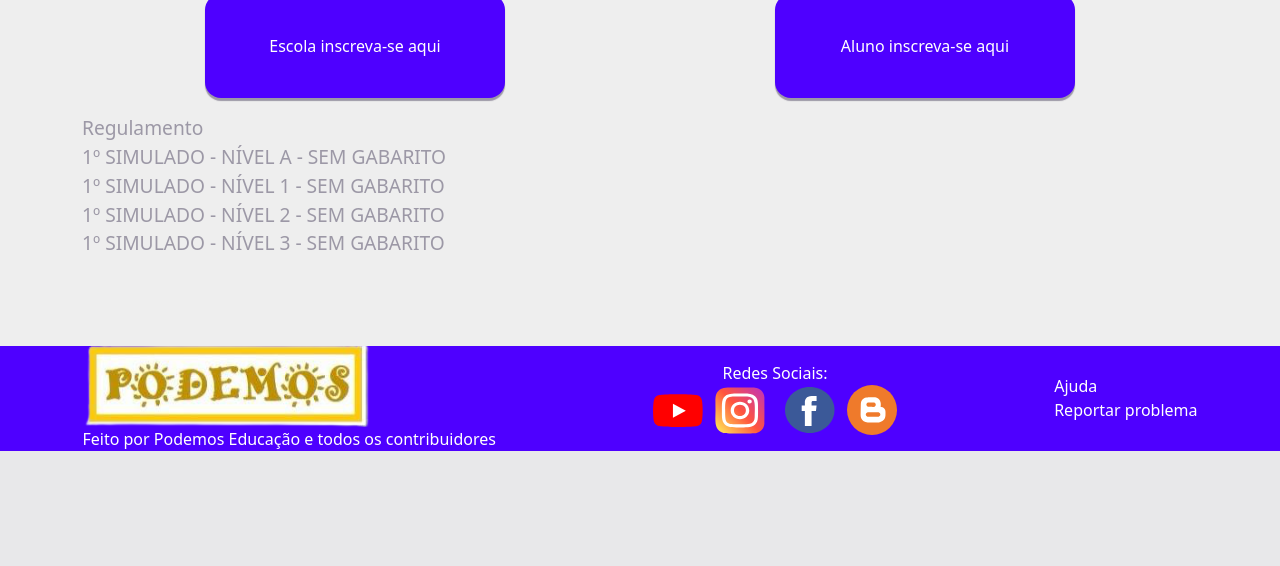
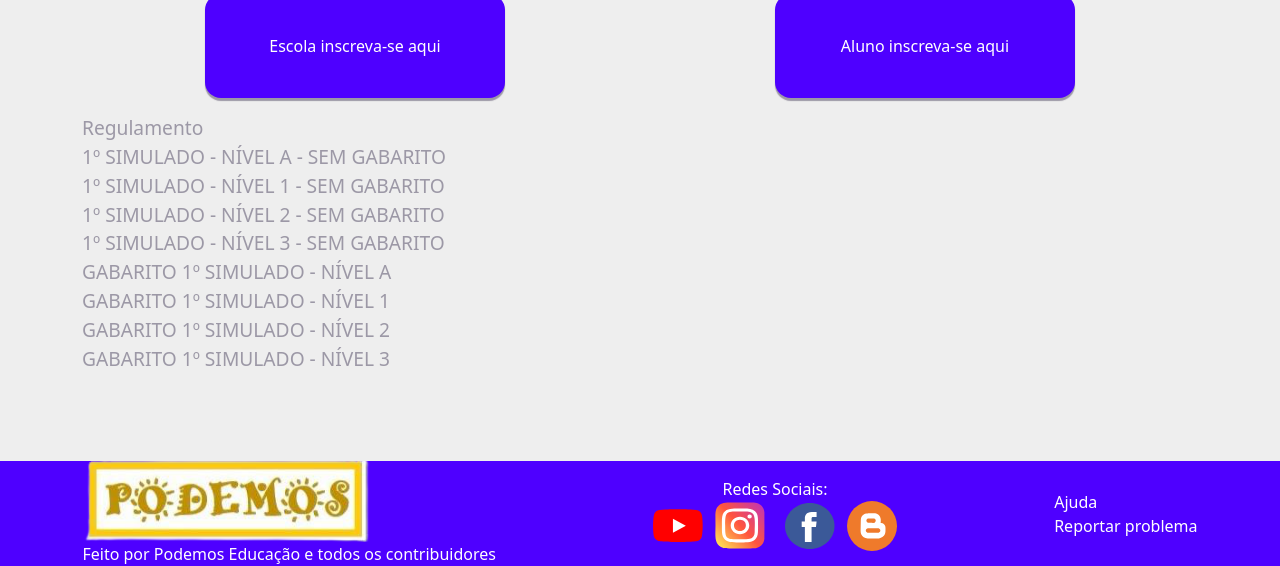
Before and after one commit to Podemoscorp/osmm, a Django app: page / in a window 1280 px wide. Shown: the part 573-1139 px from the top of the page. Before the commit the page ends 1024 px from the top, so only its background shows below. Run offline with Django 3.2, Linux system fonts and the light colour scheme; some libraries are stand-ins or nearby versions.

Commit message:
gabaritos

```diff
--- a/templates/pages/index.html
+++ b/templates/pages/index.html
@@ -33,6 +33,10 @@
         <a href="{% static 'documents/1º SIMULADO OSMM - NÍVEL 1 - SEM GABARITO.pdf' %}" class="text-gray">1º SIMULADO - NÍVEL 1 - SEM GABARITO</a>
         <a href="{% static 'documents/1º SIMULADO OSMM - NÍVEL 2 - SEM GABARITO.pdf' %}" class="text-gray">1º SIMULADO - NÍVEL 2 - SEM GABARITO</a>
         <a href="{% static 'documents/1º SIMULADO OSMM - NÍVEL 3 - SEM GABARITO.pdf' %}" class="text-gray">1º SIMULADO - NÍVEL 3 - SEM GABARITO</a>
+        <a href="{% static 'documents/1º SIMULADO OSMM - NÍVEL A.pdf' %}" class="text-gray">GABARITO 1º SIMULADO - NÍVEL A</a>
+        <a href="{% static 'documents/1º SIMULADO OSMM - NÍVEL 1.pdf' %}" class="text-gray">GABARITO 1º SIMULADO - NÍVEL 1</a>
+        <a href="{% static 'documents/1º SIMULADO OSMM - NÍVEL 2.pdf' %}" class="text-gray">GABARITO 1º SIMULADO - NÍVEL 2</a>
+        <a href="{% static 'documents/1º SIMULADO OSMM - NÍVEL 3.pdf' %}" class="text-gray">GABARITO 1º SIMULADO - NÍVEL 3</a>
     </aside>
 
     <br><br><br>
```
Also changed, not shown: 4 other files.
